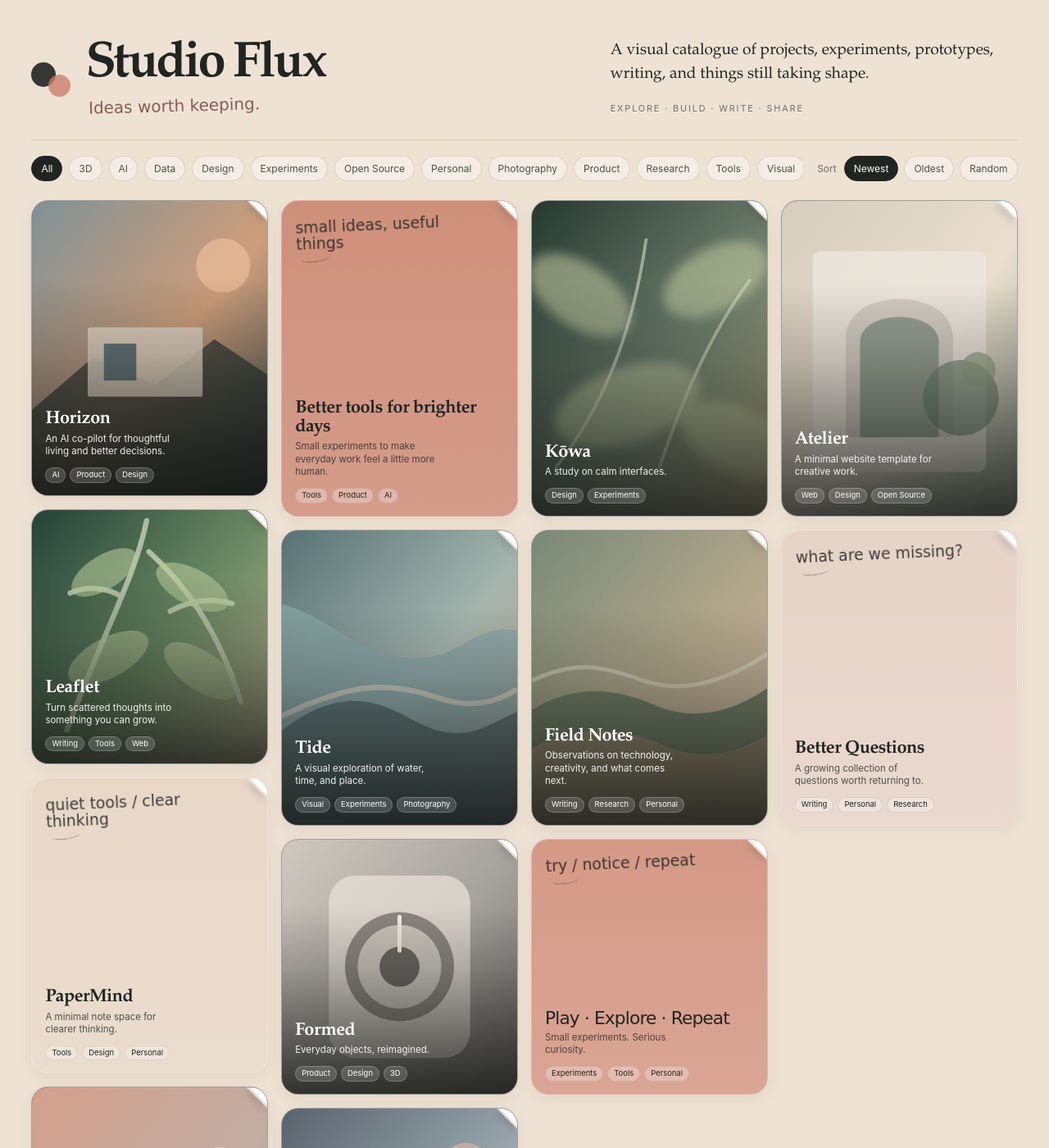
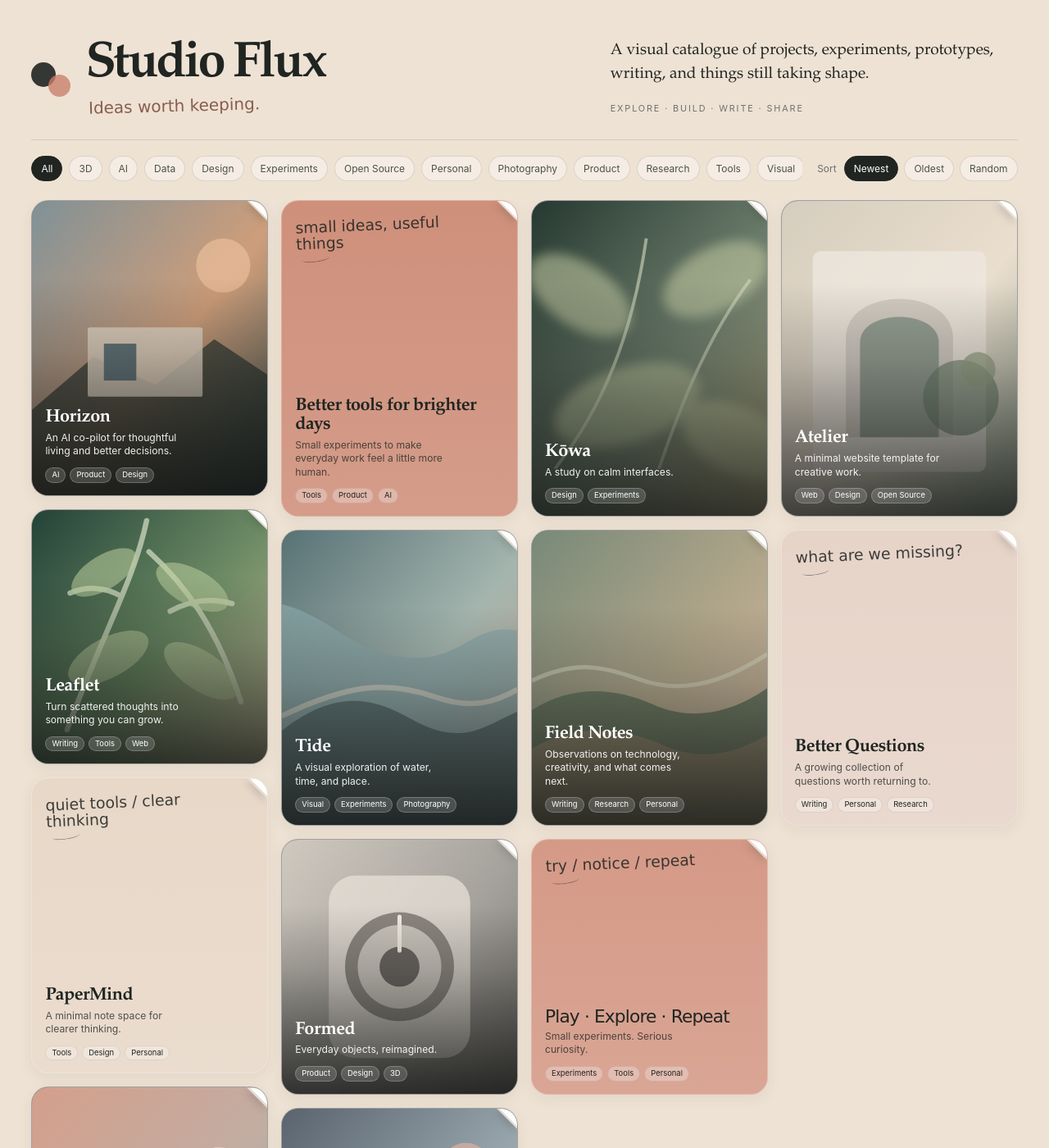
Before and after one commit to NinaLista/done, a Jekyll site: the page built from index.html, in a window 1280 px wide and 1400 px high. Shown: the whole window at 82% size. Built offline with Jekyll 4.4.1, drawn with Linux system fonts in a browser that asks for light colours.

Commit message:
Edit css
Fixed project cards

```diff
--- a/assets/css/styles.css
+++ b/assets/css/styles.css
@@ -61,11 +61,11 @@
 .size-compact { aspect-ratio: 1 / 1.08; }
 .size-standard { aspect-ratio: 4 / 5; }
 .size-tall { aspect-ratio: 4 / 5.35; }
-.project-card { width: 100%; height: 100%; border-radius: var(--radius); transform-style: preserve-3d; transition: transform .22s ease, filter .22s ease; }
+.project-card { width: 100%; height: 100%; border-radius: var(--radius); transform-style: preserve-3d; transition: transform .22s ease; }
 .project-card__inner { position: relative; width: 100%; height: 100%; border-radius: inherit; transform-style: preserve-3d; transition: transform .56s cubic-bezier(.2, .72, .2, 1); }
 .project-card.is-flipped .project-card__inner { transform: rotateY(180deg); }
-.project-card__face { position: absolute; inset: 0; overflow: hidden; border-radius: inherit; backface-visibility: hidden; -webkit-backface-visibility: hidden; border: 1px solid rgba(255, 255, 255, .3); box-shadow: 0 5px 17px rgba(61, 50, 41, .07); }
-.project-card__front { background: #777; color: white; }
+.project-card__face { position: absolute; inset: 0; overflow: hidden; border-radius: inherit; backface-visibility: hidden; -webkit-backface-visibility: hidden; border: 1px solid rgba(255, 255, 255, .3); box-shadow: 0 5px 17px rgba(61, 50, 41, .07); transition: box-shadow .22s ease; }
+.project-card__front { transform: rotateY(0deg); background: #777; color: white; pointer-events: auto; }
 .project-card__front--type { background: var(--card-bg, #c77c69); color: var(--ink); }
 .project-card__image { position: absolute; inset: 0; width: 100%; height: 100%; object-fit: cover; transform: scale(1.002); transition: transform .42s ease; }
 .project-card__shade { position: absolute; inset: 0; background: linear-gradient(to top, rgba(16, 18, 17, .79) 0%, rgba(16, 18, 17, .22) 49%, rgba(16, 18, 17, .025) 74%); }
@@ -73,7 +73,7 @@
 .project-card__front-copy { position: absolute; inset: auto 16px 15px; z-index: 3; }
 .project-card__front-copy h2 { margin: 0 0 5px; font: 650 clamp(1.02rem, 1.7vw, 1.48rem)/1.05 var(--serif); letter-spacing: -.025em; }
 .project-card__front-copy h2.handwritten-title { font-family: var(--hand); font-weight: 500; line-height: 1.02; letter-spacing: -.04em; }
-.project-card__front-copy p { margin: 0 0 11px; max-width: 24ch; font-size: clamp(.68rem, .9vw, .82rem); line-height: 1.35; color: rgba(255, 255, 255, .92); }
+.project-card__front-copy p { margin: 0 0 11px; max-width: 24ch; font-size: clamp(.74rem, .95vw, .88rem); line-height: 1.35; color: rgba(255, 255, 255, .92); }
 .project-card__front--type .project-card__front-copy p { color: rgba(32, 37, 34, .76); }
 .tag-list { display: flex; flex-wrap: wrap; gap: 5px; }
 .tag { padding: 3px 7px; font-size: .59rem; line-height: 1.15; background: rgba(255, 255, 255, .16); border-color: rgba(255, 255, 255, .22); color: inherit; }
@@ -86,15 +86,17 @@
 .flip-trigger { position: absolute; z-index: 4; inset: 0; width: 100%; height: 100%; border: 0; background: transparent; cursor: pointer; border-radius: inherit; }
 .flip-trigger:focus-visible { outline: 3px solid rgba(32, 37, 34, .55); outline-offset: -4px; }
 
-.project-card__back { transform: rotateY(180deg); background: var(--paper); color: var(--ink); padding: 18px; display: flex; flex-direction: column; }
+.project-card__back { transform: rotateY(180deg); background: var(--paper); color: var(--ink); padding: 18px; display: flex; flex-direction: column; pointer-events: none; cursor: pointer; }
+.project-card.is-flipped .project-card__front { pointer-events: none; }
+.project-card.is-flipped .project-card__back { pointer-events: auto; }
 .project-card__back h2 { margin: 28px 0 11px; font: 600 clamp(1rem, 1.55vw, 1.35rem)/1.05 var(--serif); letter-spacing: -.025em; }
-.project-card__back-text { margin: 0; font-size: clamp(.68rem, .9vw, .8rem); line-height: 1.5; color: #51544f; }
+.project-card__back-text { flex: 1 1 auto; min-height: 0; margin: 0; overflow-y: auto; font-size: clamp(.74rem, .95vw, .86rem); line-height: 1.5; color: #51544f; }
 .back-close { position: absolute; top: 11px; left: 11px; border: 0; border-radius: 999px; background: transparent; color: #6d706a; padding: 6px; cursor: pointer; font-size: 1rem; line-height: 1; }
 .back-close:focus-visible, .open-project:focus-visible { outline: 2px solid rgba(32, 37, 34, .45); outline-offset: 3px; }
-.project-card__back-bottom { margin-top: auto; padding-top: 14px; }
-.tag-list--back { margin-bottom: 11px; }
+.project-card__back-bottom { position: relative; margin-top: auto; padding: 14px 0 24px; }
+.tag-list--back { margin-bottom: 0; }
 .tag-list--back .tag, .tag-list--article .tag { color: #646761; background: #f5f0e9; border-color: #e5ded4; }
-.open-project { display: inline-block; font-size: .72rem; font-weight: 650; text-decoration: none; border-bottom: 1px solid currentColor; padding-bottom: 2px; }
+.open-project { position: absolute; inset: 0; display: flex; align-items: flex-end; padding-bottom: 2px; font-size: .72rem; font-weight: 650; text-decoration: underline; text-underline-offset: 3px; }
 
 .project-page { width: min(960px, 100%); margin: 0 auto; padding: 38px clamp(18px, 4vw, 56px) 90px; }
 .back-link { display: inline-block; margin-bottom: 32px; text-decoration: none; color: var(--muted); font-size: .82rem; }
@@ -109,7 +111,8 @@
 .prose a { text-underline-offset: 3px; }
 
 @media (hover: hover) and (pointer: fine) {
-  .project-card-wrap:hover .project-card:not(.is-flipped) { transform: translateY(-4px) rotateX(.8deg) rotateY(-1.1deg); filter: drop-shadow(0 10px 14px rgba(62, 50, 40, .09)); }
+  .project-card-wrap:hover .project-card:not(.is-flipped) { transform: translateY(-4px) rotateX(.8deg) rotateY(-1.1deg); }
+  .project-card-wrap:hover .project-card:not(.is-flipped) .project-card__front { box-shadow: 0 12px 28px rgba(62, 50, 40, .12); }
   .project-card-wrap:hover .project-card:not(.is-flipped) .project-card__image { transform: scale(1.025); }
   .project-card-wrap:hover .project-card:not(.is-flipped) .fold-cue { width: 36px; height: 36px; }
 }
@@ -124,24 +127,26 @@
   .project-card-wrap { margin-bottom: 12px; }
   .project-card__front-copy { inset: auto 11px 11px; }
   .project-card__front-copy h2 { font-size: clamp(.92rem, 4vw, 1.15rem); }
-  .project-card__front-copy p { display: -webkit-box; -webkit-line-clamp: 2; -webkit-box-orient: vertical; overflow: hidden; font-size: .66rem; }
+  .project-card__front-copy p { display: -webkit-box; -webkit-line-clamp: 2; -webkit-box-orient: vertical; overflow: hidden; font-size: .76rem; }
   .tag-list--front { gap: 3px; }
   .tag-list--front .tag { padding: 2px 5px; font-size: .52rem; }
   .project-card__back { padding: 12px; }
   .project-card__back h2 { margin-top: 25px; font-size: .98rem; }
-  .project-card__back-text { display: -webkit-box; -webkit-line-clamp: 7; -webkit-box-orient: vertical; overflow: hidden; font-size: .65rem; }
-  .tag-list--back { gap: 3px; margin-bottom: 8px; }
+  .project-card__back-text { font-size: .76rem; }
+  .tag-list--back { gap: 3px; margin-bottom: 0; }
   .tag-list--back .tag { padding: 2px 5px; font-size: .5rem; }
   .open-project { font-size: .66rem; }
   .handwritten-note { font-size: .92rem; top: 13px; left: 12px; }
 }
 
+@media (max-width: 480px) {
+  .project-grid { column-count: 1; }
+  .project-card__front-copy p, .project-card__back-text { font-size: .82rem; }
+}
+
 @media (max-width: 360px) {
   .site-shell { padding-left: 10px; padding-right: 10px; }
-  .project-grid { column-gap: 9px; }
   .project-card-wrap { margin-bottom: 9px; }
-  .project-card__front-copy p { display: none; }
-  .tag-list--front .tag:nth-child(n+3) { display: none; }
 }
 
 @media (prefers-reduced-motion: reduce) {
```
